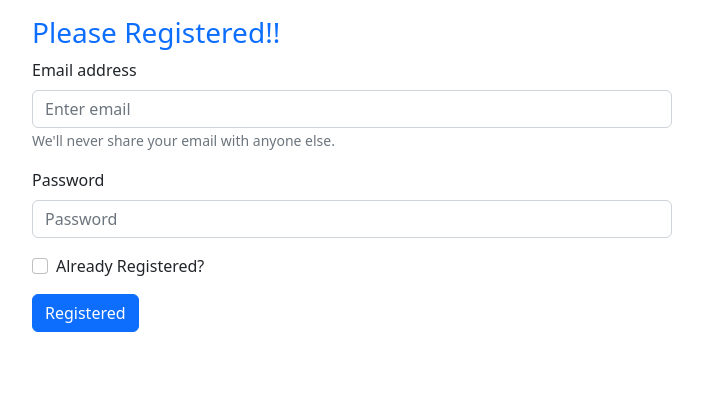
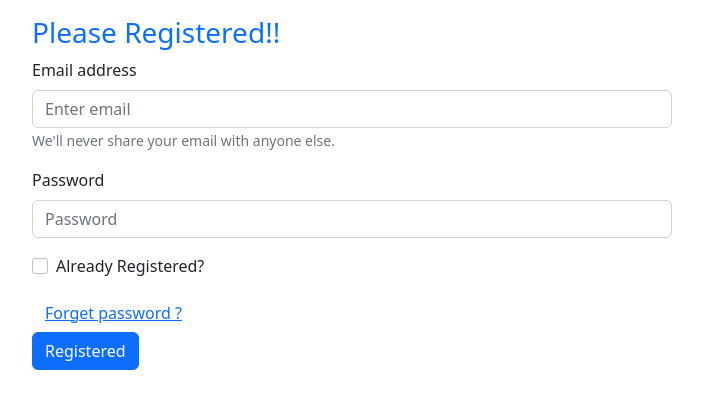
Before and after one commit to YaAlBagdattig379/email-password-auth-m57, a React (Create React App) app: page / in a window 1280 px wide. Shown: the top 408 px of the page, without its empty margins (288-991 px from the left). Built offline with nearby package versions, Linux system fonts and the light colour scheme.

Commit message:
added v7 m57  Handle Email Verification, Forget Password

```diff
--- a/src/App.js
+++ b/src/App.js
@@ -1,7 +1,7 @@
 import './App.css';
 import 'bootstrap/dist/css/bootstrap.min.css';
 import Form from 'react-bootstrap/Form'
-import { getAuth, createUserWithEmailAndPassword , signInWithEmailAndPassword}
+import { getAuth, createUserWithEmailAndPassword , signInWithEmailAndPassword, sendEmailVerification, sendPasswordResetEmail}
 from "firebase/auth";
 import app from './firebase.init';
 import Button from 'react-bootstrap/Button';
@@ -56,6 +56,7 @@ function App() {
           const user = result.user;
           setEmail(' ');
           setPassword(' ');
+          emailVerification();
           console.log(user)
         })
         .catch(error =>{
@@ -65,6 +66,19 @@ function App() {
       }
     event.preventDefault();
     // console.log(event.target.value)
+  }
+  const handleResetPassword = () =>{
+    sendPasswordResetEmail(auth, email)
+    .then(() => {
+      console.log('reset password a user !')
+    })
+  }
+  const emailVerification = () =>{
+    sendEmailVerification(auth.currentUser)
+    .then(() => {
+      console.log('Email Verification Send ....')
+      // Email verification sent!
+    });
   }
   return (
     <div>
@@ -89,10 +103,11 @@ function App() {
             Please provide a valid password.
         </Form.Control.Feedback>
       </Form.Group>
-      <Form.Group className="mb-3" controlId="formBasicCheckbox">
+      <Form.Group className="mb-3" style={{'cursor':'pointer'}} controlId="formBasicCheckbox">
         <Form.Check onChange={handleRegisteredChange} type="checkbox" label="Already Registered?" />
       </Form.Group>
       <p className='text-danger text-xl'>{error}</p>
+      <Button onClick={handleResetPassword} variant="link">Forget password ?</Button>{' '} <br />
       <Button variant="primary" type="submit">
         {registered ? 'Login' : 'Registered'}
       </Button>
```
